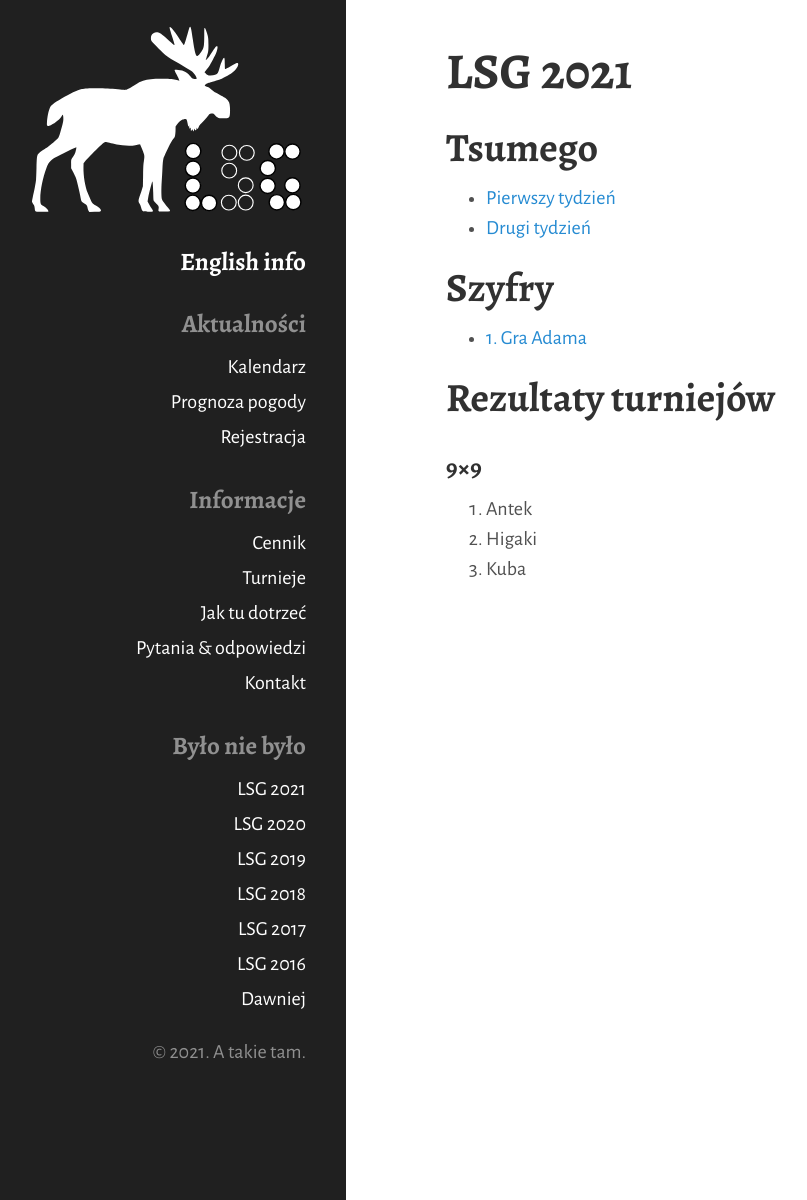
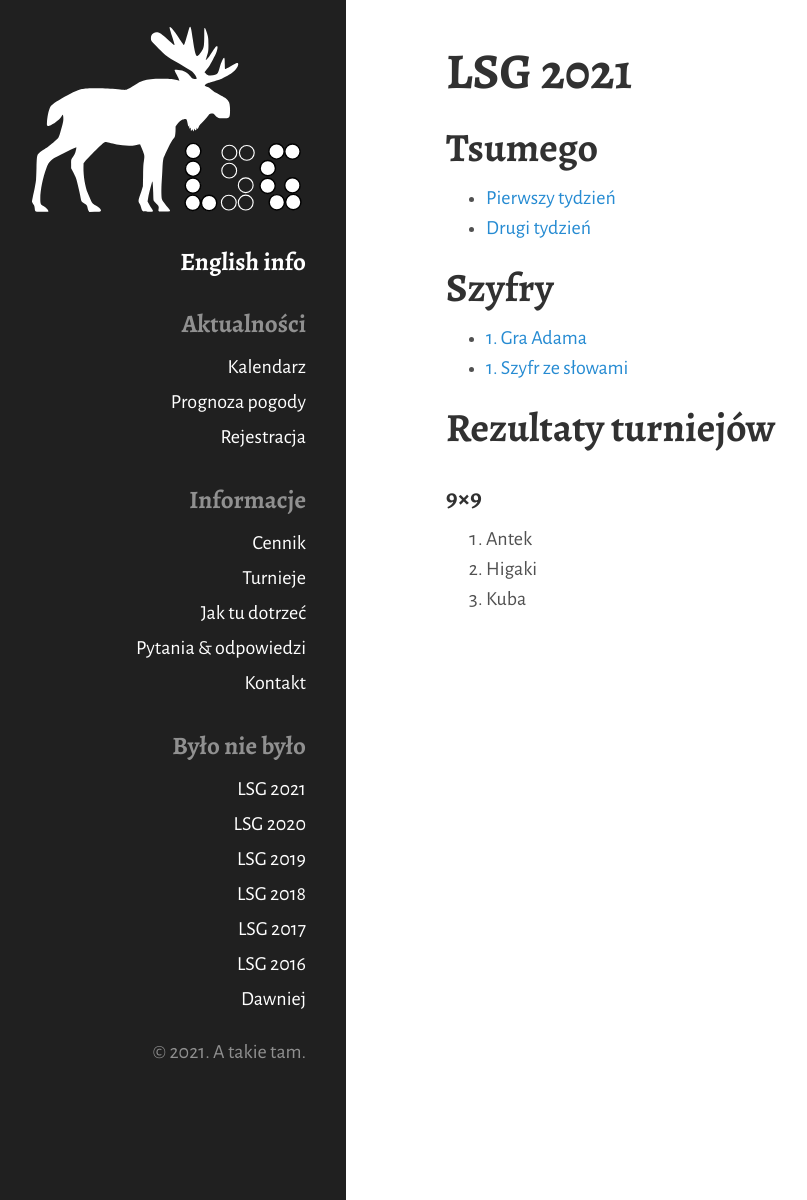
Before and after one commit to tasuki/lsg, a Jekyll site: the page built from 2021.md, in a window 1280 px wide. Shown: the whole page, without its empty margins (14-821 px from the left). Built offline with Jekyll 4.4.1, drawn with Linux system fonts in a browser that asks for light colours; nearby versions of some CDN libraries.

Commit message:
Drugi szyfr

```diff
--- a/2021.md
+++ b/2021.md
@@ -13,6 +13,7 @@ title: LSG 2021
 ## Szyfry
 
 - [1. Gra Adama](/public/2021/szyfry-1.pdf)
+- [1. Szyfr ze słowami](/public/2021/szyfry-1.pdf)
 
 ## Rezultaty turniejów
 
```
Also changed, not shown: 1 other file.
